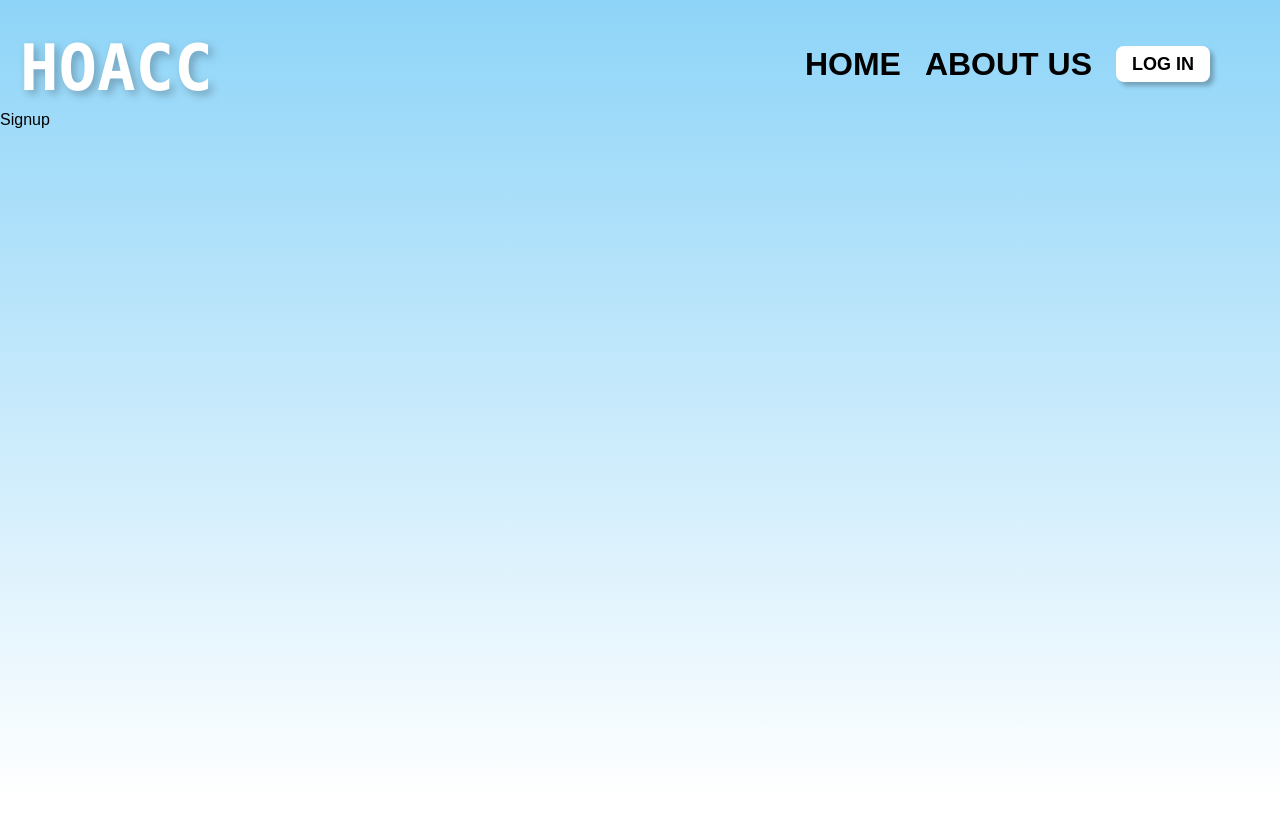
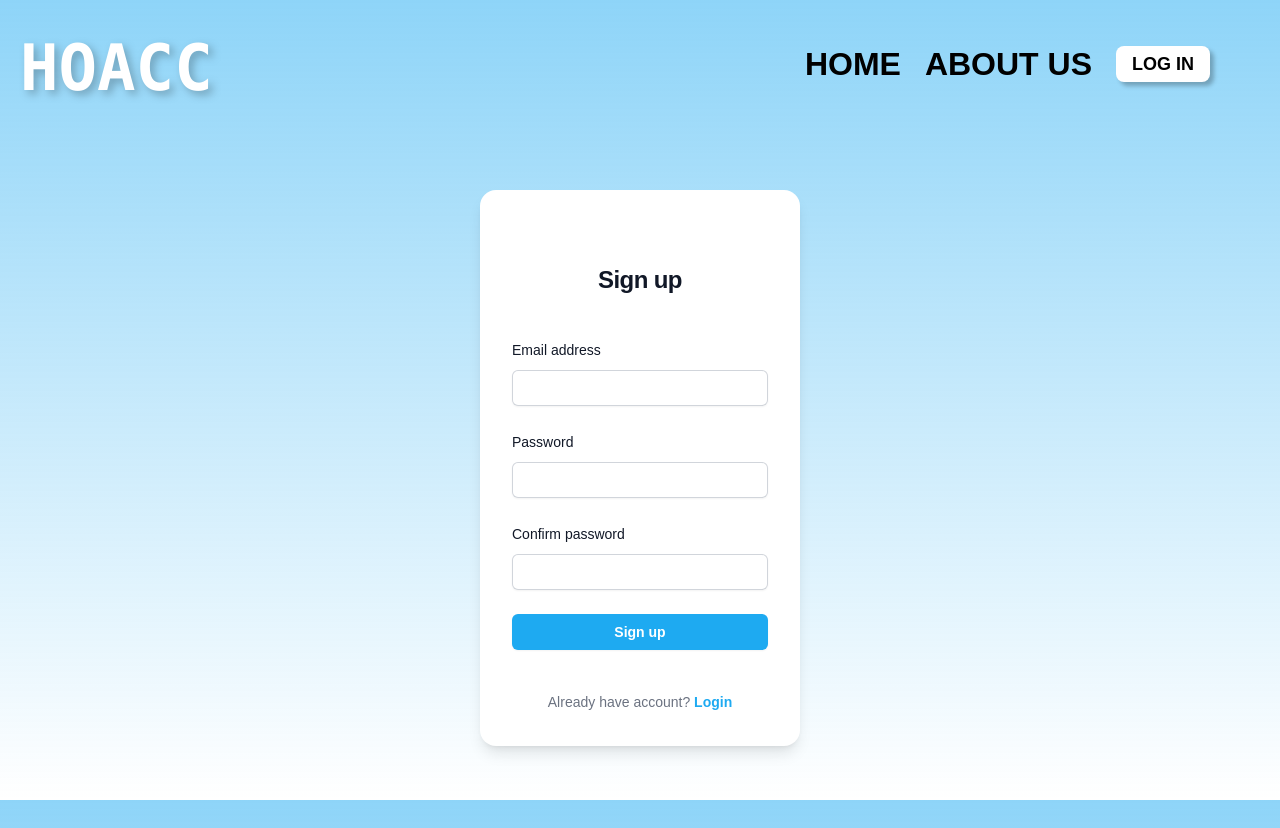
Before and after one commit to PanekBartosz/Hoacc, a Vue app in the folder front/: page /signup in a window 1280 px wide. Before the commit the page ends 800 px from the top, so only its background shows below. Built offline with nearby package versions, Linux system fonts and the light colour scheme.

Commit message:
Implement SignupPage

```diff
--- a/front/src/components/SignupPage.vue
+++ b/front/src/components/SignupPage.vue
@@ -2,5 +2,70 @@
 
 </script>
 <template>
-    <div>Signup</div>
-</template>
+    <div class="flex min-h-[90vh] justify-center items-center">
+      <div class="w-90 xs:w-80 sm:w-50 lg:w-30 bg-white rounded-2xl shadow-lg flex flex-col justify-center p-6 lg:p-8">
+        <div class="sm:w-full sm:max-w-sm">
+          <h2 class="mt-10 text-center text-2xl font-bold leading-9 tracking-tight text-gray-900">
+            Sign up
+          </h2>
+        </div>
+
+        <div class="mt-10 mx-auto w-full max-w-sm">
+          <form class="space-y-6" action="#" method="POST">
+            <div>
+              <label for="email" class="block text-sm font-medium leading-6 text-gray-900">
+                Email address
+              </label>
+              <div class="mt-2">
+                <input id="email" name="email" type="email" autocomplete="email" required="true"
+                class="block w-full rounded-md border-0 py-1.5 px-1.5 text-gray-900 shadow-sm ring-1
+                ring-gray-300 ring-inset placeholder:text-gray-400 focus:ring-1 focus:ring-inset  sm:text-sm sm:leading-6" />
+              </div>
+            </div>
+
+            <div>
+              <div class="flex items-center justify-between">
+                <label for="password" class="block text-sm font-medium leading-6 text-gray-900">
+                  Password
+                </label>
+              </div>
+              <div class="mt-2">
+                <input id="password" name="password" type="password" autocomplete="current-password" required="true"
+                class="block w-full rounded-md border-0 py-1.5 px-1.5 text-gray-900 shadow-sm ring-1 ring-gray-300
+                ring-inset placeholder:text-gray-400 focus:ring-1 focus:ring-inset  sm:text-sm sm:leading-6" />
+              </div>
+            </div>
+
+            <div>
+              <div class="flex items-center justify-between">
+                <label for="password" class="block text-sm font-medium leading-6 text-gray-900">
+                  Confirm password
+                </label>
+              </div>
+              <div class="mt-2">
+                <input id="c_password" name="c_password" type="password" autocomplete="current-password" required="true"
+                class="block w-full rounded-md border-0 py-1.5 px-1.5 text-gray-900 shadow-sm ring-1 ring-gray-300
+                ring-inset placeholder:text-gray-400 focus:ring-1 focus:ring-inset  sm:text-sm sm:leading-6" />
+              </div>
+            </div>
+
+            <div>
+              <button type="submit" class="flex w-full justify-center rounded-md bg-button-blue px-3 py-1.5
+              text-sm font-semibold leading-6 text-white shadow-sm hover:bg-button-blue-hover focus-visible:outline
+              focus-visible:outline-2 focus-visible:outline-offset-2 focus-visible:outline-button-blue-hover">
+              Sign up
+              </button>
+            </div>
+          </form>
+
+          <p class="mt-10 text-center text-sm text-gray-500">
+            Already have account?
+            {{ ' ' }}
+            <a href="#" class="font-semibold leading-6 text-button-blue hover:text-button-blue-hover">
+              Login
+            </a>
+          </p>
+        </div>
+      </div>
+    </div>
+  </template>
--- a/front/tailwind.config.js
+++ b/front/tailwind.config.js
@@ -19,7 +19,9 @@ export default {
         "font-black": "var(--font-black)",
         "font-white": "var(--font-white)",
         "font-grey": "var(--font-grey)",
-        "font-logo": "var(--font-logo)"
+        "font-logo": "var(--font-logo)",
+        "button-blue": "#1EAAF1",
+        "button-blue-hover": "#6CC9F8",
       },
       boxShadow: {
         'custom': '4px 4px 4px rgba(0, 0, 0, 0.25)',
@@ -29,5 +31,7 @@ export default {
       }
     },
   },
-  plugins: [],
+  plugins: [
+
+  ],
 }
```
